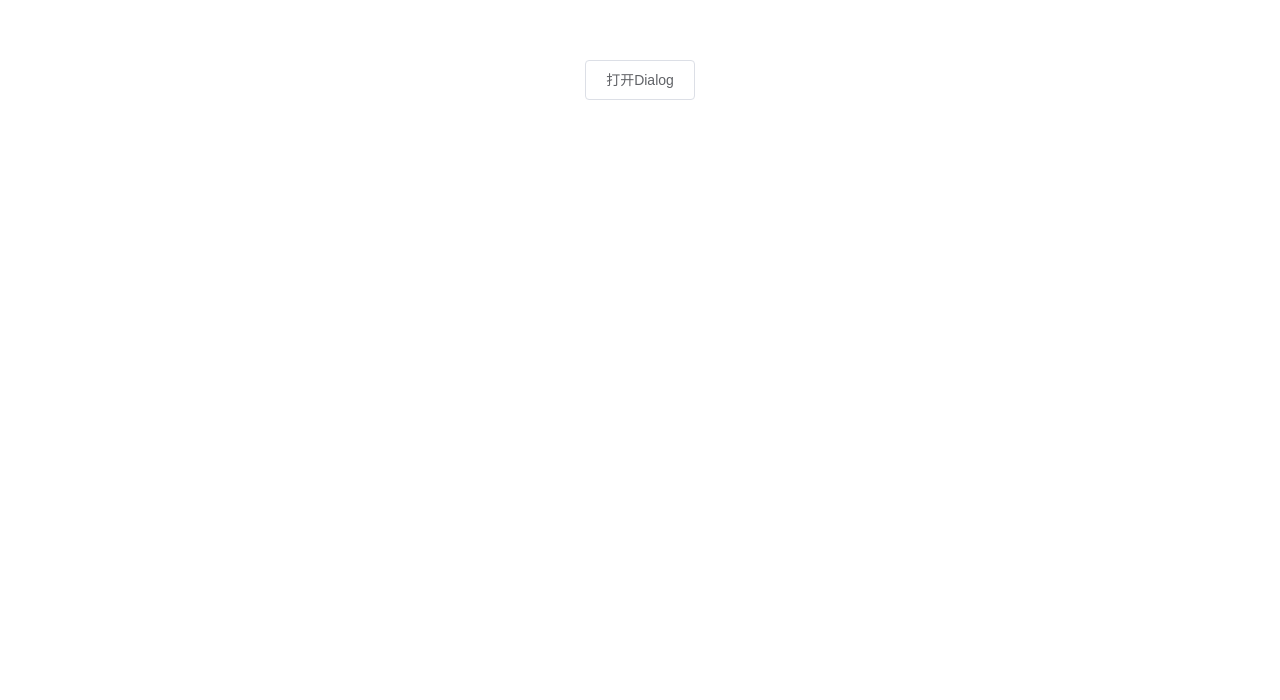
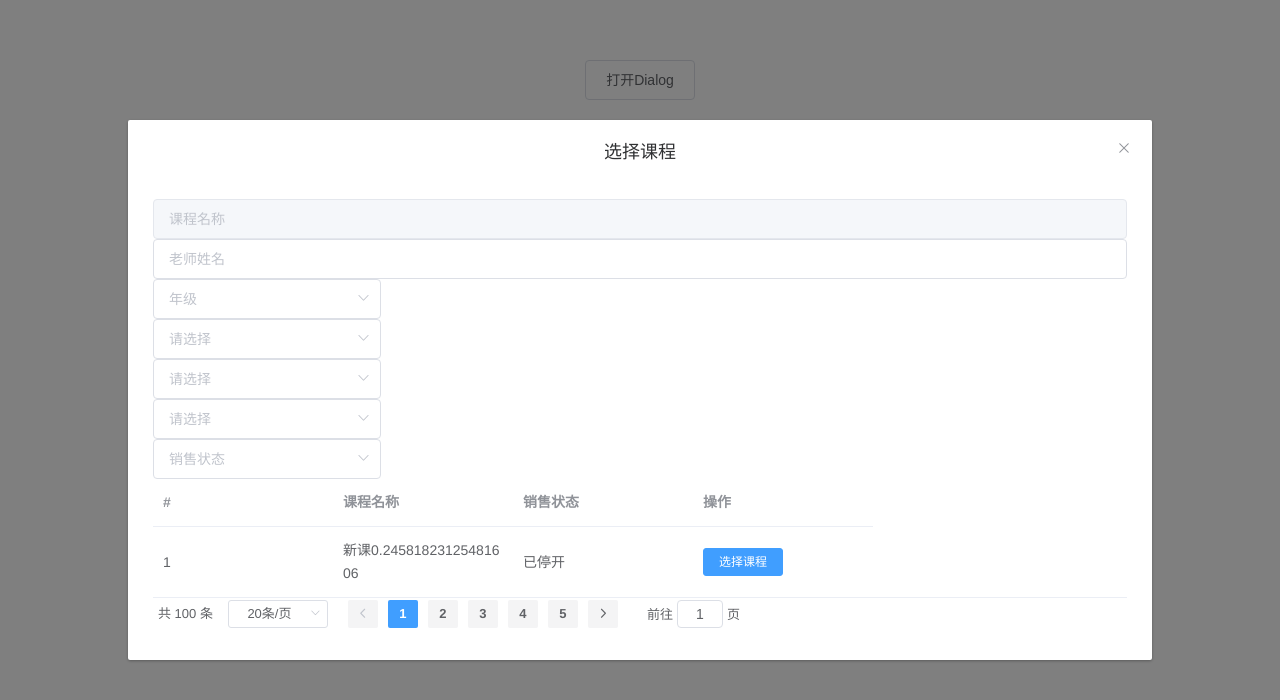
Before and after one commit to petsgre/vue-app, a Vue app: page / in a window 1280 px wide. Shown: the top 700 px of the page. Built offline with nearby package versions, Linux system fonts and the light colour scheme.

Commit message:
feat: improve code

```diff
--- a/src/components/Main.vue
+++ b/src/components/Main.vue
@@ -6,25 +6,30 @@
       :filterOptions="filterOptions"
       :tableOptions="tableOptions"
       :filterData.sync="filterData"
+      :tableData="tableData"
+      :pagination="pagination"
       @fetchData="fetchData"
+      :customize="{ list: list, add: addCourse, remove: removeCourse }"
     />
     <el-button @click="tableDialogVisible = true">打开Dialog</el-button>
+    <div v-for="item in list" :key="item.id">{{ item.curriculum_name }}</div>
   </div>
 </template>
 
 <script>
+import _ from "lodash"
 import XiaoDialog from "./XiaoDialog"
 import filterOptionsController from "./options/filterOptions"
-import tableOptions from "./options/tableOptions"
+import tableOptionsController from "./options/tableOptions"
 const DEFAULT_PAGE_SIZE = 20
 
 export default {
   data() {
     return {
+      list: [],
+      tableDialogVisible: true,
       currentPage: 1,
-      tableDialogVisible: false,
       pageSize: DEFAULT_PAGE_SIZE,
-      tableOptions: tableOptions,
       filterData: {
         name: "",
         lecturer_name: "",
@@ -33,6 +38,9 @@ export default {
         sale_status: "",
       },
       tableData: [],
+      pagination: {
+        total:100
+      },
       title: "选择课程",
       gradesOption: [
         {
@@ -58,9 +66,28 @@ export default {
         gradesOption: this.gradesOption,
       })
     },
+    tableOptions() {
+      return tableOptionsController({
+        gradesOption: this.gradesOption,
+      })
+    },
   },
   methods: {
-    fetchData() {},
+    addCourse(data) {
+      this.$set(this.list, this.list.length, data)
+    },
+    removeCourse(data) {
+      this.$delete(this.list, _.findIndex(this.list, { id: data.id }))
+    },
+    fetchData() {
+      const id = Math.random()
+      this.tableData.push({
+        id: id,
+        curriculum_name: "新课" + Math.random(),
+        sale_status: 11,
+      })
+      this.$set(this.tableData, [...this.tableData])
+    },
   },
   created() {},
   mounted() {},
--- a/src/components/XiaoDialog.vue
+++ b/src/components/XiaoDialog.vue
@@ -24,22 +24,29 @@
         width="180"
       >
         <template slot-scope="scope">
-          <div v-if="tr.options">
-            {{ tr.render(scope.row[tr.key], tr.options).label }}
-          </div>
-          <div v-else-if="!tr.render">{{ scope.row[tr.key] }}</div>
           <CustomView
-            v-else
-            :data="scope.row[tr.key]"
+            :index="scope.$index + 1"
+            :options="tr.options"
+            :data="scope.row"
+            :tableData="tableData"
             :renderFunc="tr.render"
+            :fun="tr.fun"
+            :customize="$attrs.customize"
           />
         </template>
       </el-table-column>
     </el-table>
-    <span slot="footer" class="dialog-footer">
-      <el-button @click="visible = false">取 消</el-button>
-      <el-button type="primary" @click="visible = false">确 定</el-button>
-    </span>
+    <div class="pagination">
+      <el-pagination background
+        @current-change="handleCurrentChange"
+        @size-change="handleSizeChange"
+        :current-page="currentPage"
+        :page-sizes="PAGE_SIZE_LIST"
+        :page-size="pageSize"
+        layout="total, sizes, prev, pager, next, jumper"
+        :total="pagination.total">
+      </el-pagination>
+    </div>
   </el-dialog>
 </template>
 
@@ -55,12 +62,14 @@ import XiaoInput from "./widgets/XiaoInput"
 import XiaoSelect from "./widgets/XiaoSelect"
 import CustomView from "./widgets/CustomView"
 // import { bindInstance } from "./util"
+const PAGE_SIZE_LIST = [10, 20, 50, 100, 200]
 
 export default {
   props: {
     tableDialogVisible: Boolean,
     title: String,
     filterOptions: Object,
+    pagination: Object,
     tableOptions: Object,
     filterData: Object,
     tableData: Array,
@@ -75,8 +84,19 @@ export default {
       },
     },
   },
+  watch:{
+    filterData:{
+      handler(){
+        this.$emit('fetchData')
+      }
+    }
+  },
   data() {
-    return {}
+    return {
+      currentPage:1,
+      PAGE_SIZE_LIST,
+      pageSize:20
+    }
   },
   methods: {
     /**
@@ -95,6 +115,12 @@ export default {
       })
       return listeners
     },
+    handleCurrentChange(){
+
+    },
+    handleSizeChange(){
+
+    }
   },
   created() {
     this.$emit("fetchData")
--- a/src/components/options/filterOptions.js
+++ b/src/components/options/filterOptions.js
@@ -28,7 +28,7 @@ export default function({ gradesOption }) {
             update: function(value) {
               this.$emit("update:filterData", {
                 ...this.filterData,
-                name: value,
+                curriculum_title: value,
               })
             },
           },
--- a/src/components/options/tableOptions.js
+++ b/src/components/options/tableOptions.js
@@ -1,37 +1,102 @@
-import { genderOptions } from "./options"
+import _ from "lodash"
+export const COURSE_STATUS = {
+  4: "已开课",
+  5: "未开课",
+  9: "已结课",
+  11: "已停开",
+}
+export const SALE_STATUS = {
+  2: "未开售",
+  3: "已开售",
+  7: "已停售",
+}
 
-export default {
+export default function() {
+  return {
     table: [
       {
-      key: "name",
-      label: "课程名称",
-    },
-    {
-      key: "gender",
-      label: "性别",
-      options: genderOptions,
-      render(value, options) {
-        const res = options.find((item) => {
-          return item.value == value
-        })
-        return res
+        key: "index",
+        label: "#",
+        render(h, context) {
+          return <span>{context.index}</span>
         },
       },
       {
-      key: "address",
-      label: "地址",
-      render: (h, context) => {
+        key: "curriculum_name",
+        label: "课程名称",
+        render(h, context) {
+          return <span>{context.data.curriculum_name}</span>
+        },
+      },
+      {
+        key: "sale_status",
+        label: "销售状态",
+        options: COURSE_STATUS,
+        render(h, context) {
+          return <span>{context.options[context.data.sale_status]}</span>
+        },
+      },
+      {
+        key: "operation",
+        label: "操作",
+        render(h, context) {
+          const { list } = context.customize
+          if (_.find(list, { id: context.data.id })) {
             return (
-          <div
+              <div>
+                <el-button
+                  size="mini"
                   onClick={() => {
-              console.log(context)
+                    context.customize.remove(context.data)
                   }}
                 >
-            <span>名称</span>
-            <span> :{context.data}</span>
+                  取消
+                </el-button>
+              </div>
+            )
+          }
+          return (
+            <div>
+              <el-button
+                size="mini"
+                type="primary"
+                onClick={() => {
+                  context.customize.add(context.data)
+                }}
+              >
+                选择课程
+              </el-button>
             </div>
           )
         },
       },
+      // {
+      //   key: "gender",
+      //   label: "性别",
+      //   options: genderOptions,
+      //   render(value, options) {
+      //     const res = options.find((item) => {
+      //       return item.value == value
+      //     })
+      //     return res
+      //   },
+      // },
+      // {
+      //   key: "address",
+      //   label: "地址",
+      //   render: (h, context) => {
+      //     return (
+      //       <div
+      //         onClick={() => {
+      //           console.log(context)
+      //         }}
+      //       >
+      //         <span>名称</span>
+      //         <span> :{context.data}</span>
+      //       </div>
+      //     )
+      //   },
+      // },
     ],
   }
+}
--- a/src/components/widgets/CustomView.vue
+++ b/src/components/widgets/CustomView.vue
@@ -1,11 +1,22 @@
 <script>
 export default {
-  props: ["data", "renderFunc"],
+  props: [
+    "data",
+    "renderFunc",
+    "options",
+    "index",
+    "tableData",
+    "customize",
+  ],
   render: function(h) {
+    // console.log(this);
+    if (!this.renderFunc && !this.options) {
+      return <div>xxx</div>
+    }
     if (!this.renderFunc) {
       return <div>{this.data}</div>
     }
-    const jsx = this.renderFunc(h, this, { data: this.data })
+    const jsx = this.renderFunc(h, this)
 
     return jsx
   },
--- a/src/components/widgets/XiaoSelect.vue
+++ b/src/components/widgets/XiaoSelect.vue
@@ -32,8 +32,6 @@ export default {
     },
   },
   methods: {},
-  created() {
-    console.log(this)
-  },
+  created() {},
 }
 </script>
```
Lines whose indentation alone changed are shown as unchanged.
